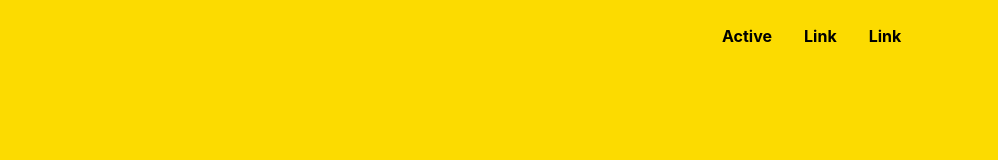
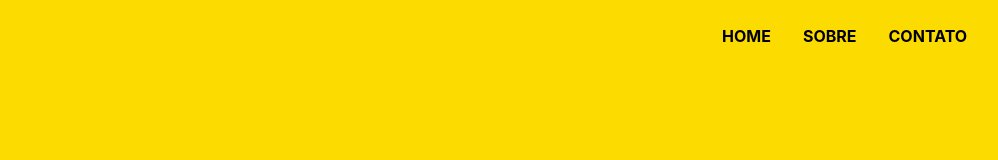
Before and after one commit to V1n1c1us/v1n1c1us.github.io, a plain HTML site: page index.html in a window 1280 px wide. Shown: the full height of the page, 139-1137 px from the left. Drawn offline with nearby package versions, Linux system fonts and the light colour scheme.

Commit message:
Ajuste no menu

```diff
--- a/index.html
+++ b/index.html
@@ -18,9 +18,9 @@
 		</div>
 		<div class="col-md-4">
 			<nav class="nav">
-  				<a class="nav-link active" href="#">Active</a>
-  				<a class="nav-link" href="#">Link</a>
-				<a class="nav-link" href="#">Link</a>
+  				<a class="nav-link active" href="#">HOME</a>
+  				<a class="nav-link" href="#">SOBRE</a>
+				<a class="nav-link" href="#">CONTATO</a>
   			</nav>
   		</div>
 	</div>
```
